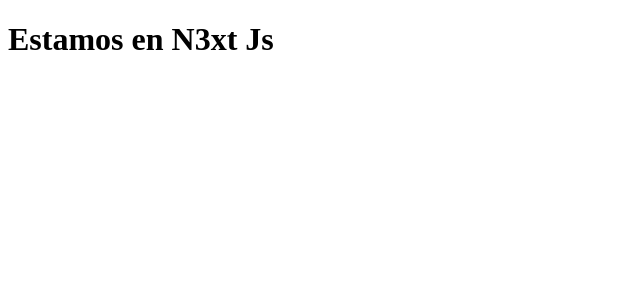
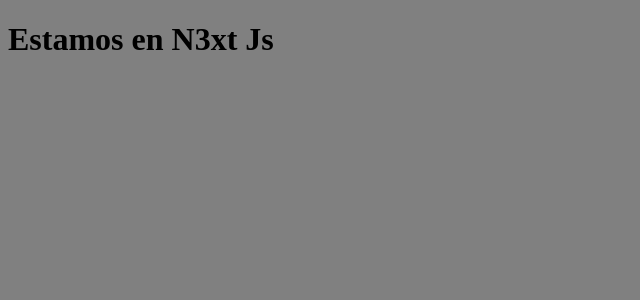
Before and after one commit to jeespoping/tienda-front, a Next.js app: page / in a window 1280 px wide. Shown: the top 300 px of the page, without its empty margins (0-640 px from the left). Built offline with nearby package versions, Linux system fonts and the light colour scheme.

Commit message:
instalando sass

```diff
--- a/package.json
+++ b/package.json
@@ -10,6 +10,7 @@
   },
   "dependencies": {
     "next": "11.1.2",
+    "node-sass": "4.14.1",
     "react": "17.0.2",
     "react-dom": "17.0.2"
   },
--- a/pages/_app.js
+++ b/pages/_app.js
@@ -1,3 +1,5 @@
+import "../scss/global.scss";
+
 export default function MyApp({ Component, pageProps }) {
   return <Component {...pageProps} />;
 }
--- /dev/null
+++ b/scss/global.scss
@@ -0,0 +1,3 @@
+body {
+  background-color: grey;
+}
```
Also changed, not shown: 1 other file (tests, documents, lock files or other folders).
